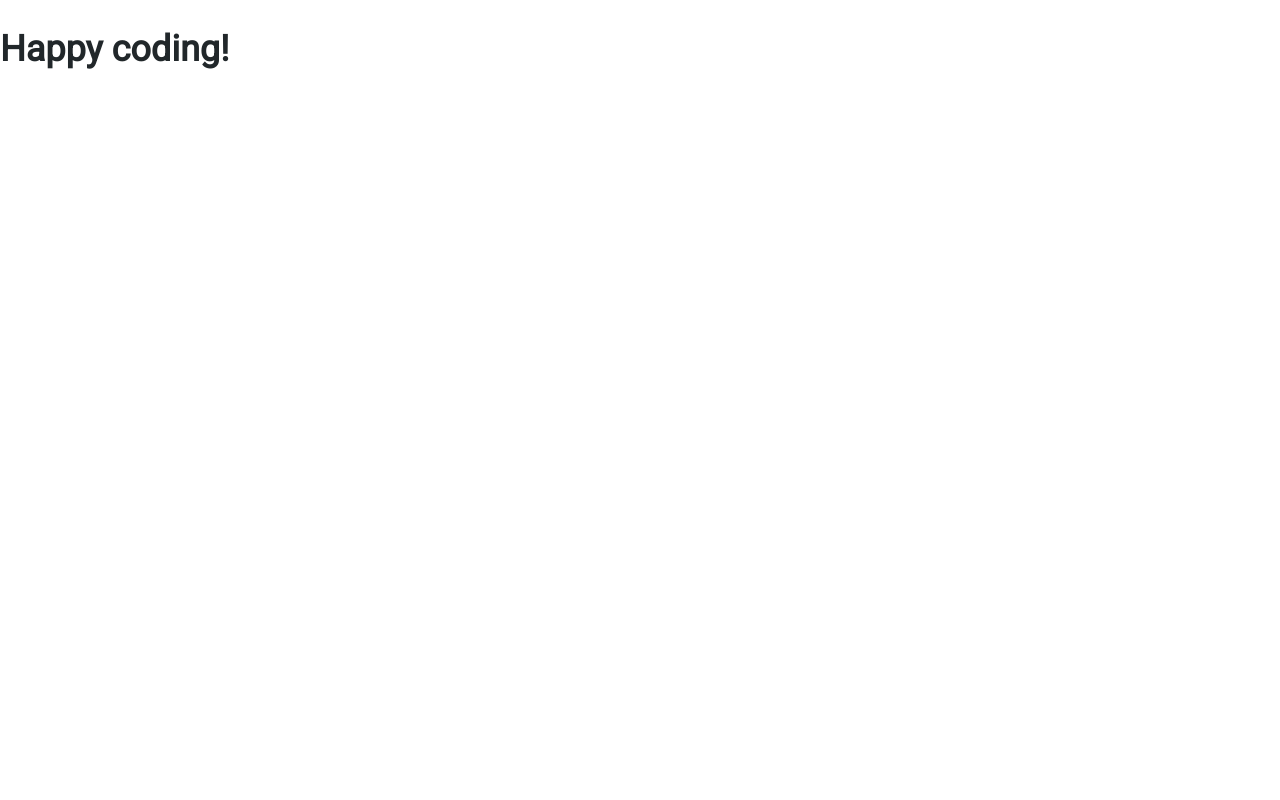
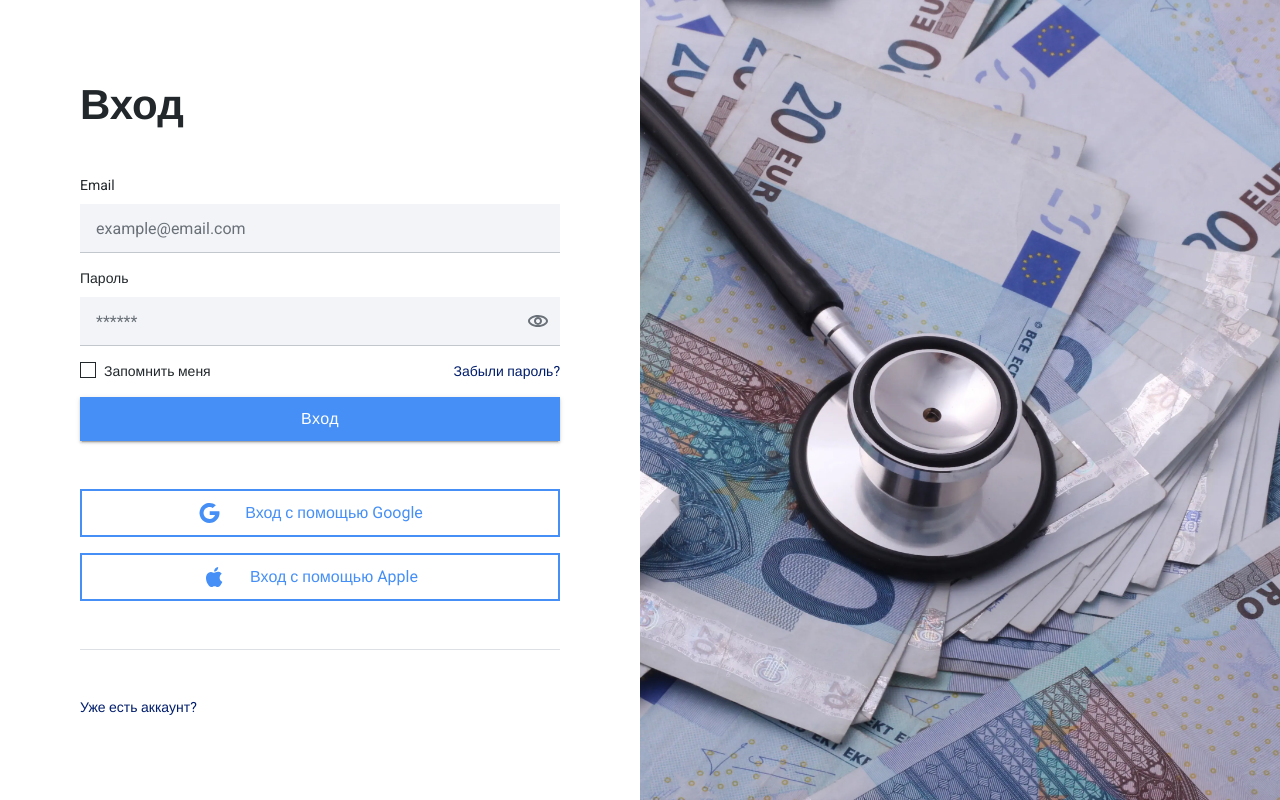
Before and after one commit to JstUsername/team-landing, a React (Vite) app: page / in a window 1280 px wide. Built offline with nearby package versions, Linux system fonts and the light colour scheme; a web font is replaced by a local one.

Commit message:
feat(Login): компонент регистрации и авторизации добавлен в App.tsx

```diff
--- a/src/App.tsx
+++ b/src/App.tsx
@@ -1,13 +1,22 @@
 import { ThemeProvider } from '@mui/material/styles';
 import CssBaseline from '@mui/material/CssBaseline';
 import theme from './theme';
+import Login from './components/Login.tsx';
+import { useState } from 'react';
 
 function App() {
+  const [openLogin, setOpenLogin] = useState<boolean>(true);
+  const [typeLogin, setTypeLogin] = useState<string>('authorization');
+
   return (
     <ThemeProvider theme={theme}>
       <CssBaseline />
       <div className="App">
-        <h1>Happy coding!</h1>
+        {openLogin ? (
+          <Login typeLogin={typeLogin} setTypeLogin={setTypeLogin} setOpenLogin={setOpenLogin} />
+        ) : (
+          'Add the components here'
+        )}
       </div>
     </ThemeProvider>
   );
```
